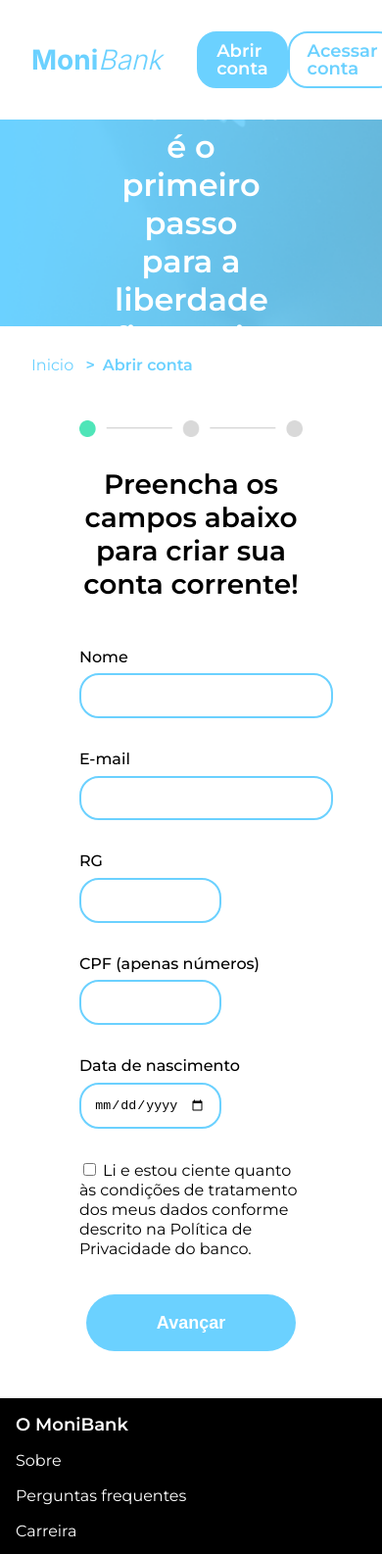
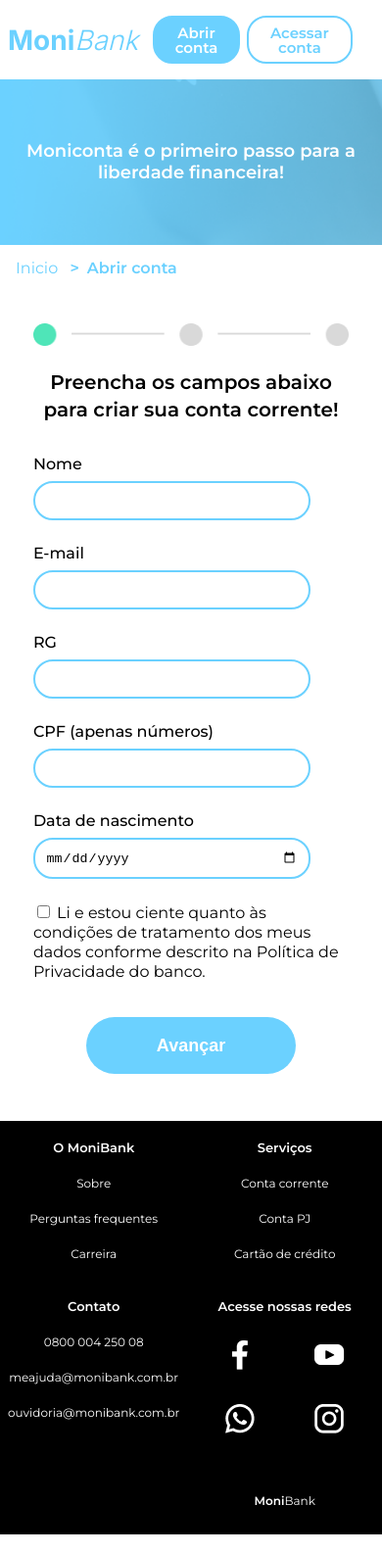
Before and after one commit to laraberns/monibank, a plain HTML site: page pages/abrir-conta-form.html in a window 390 px wide. Shown: the top 1586 px of the page at 98% size. Drawn offline with nearby package versions, Linux system fonts and the light colour scheme.

Commit message:
alterando responsividade

```diff
--- a/styles/footer.css
+++ b/styles/footer.css
@@ -42,11 +42,62 @@
 
 @media screen and (max-width: 798px) {
     .rodape {
-        display: block;
-        padding: 1em;
+        display: grid;
+        grid-template-columns: 1.5fr 2fr;
+        padding: 2em 0;
+        text-align: center;
+        align-items: start;
     }
 
     .redes-sociais__lista {
         display: block;
     }
+
+    .rodape__titulo {
+        font-size: 15px;
+    }
+
+    .rodape__link {
+        font-size: 14px;
+    }
+
+    .rodape__logo {
+        font-size: 14px;
+    }
+
+    .rodape__lista {
+        margin: 1em 1em 2em 1em;
+    }
 }
+
+@media screen and (max-width: 500px) {
+
+    .rodape {
+        padding: 1em 0;
+    }
+
+    .rodape__titulo {
+        font-size: 13px;
+    }
+
+    .rodape__link {
+        font-size: 12px;
+    }
+
+    .rodape__logo {
+        font-size: 12px;
+        margin: 0;
+    }
+
+    .rodape__lista {
+        margin: 0.5em 0.5em 2em 0.5em;
+    }
+
+    .redes-sociais__lista {
+        display: grid;
+        grid-template-columns: 1fr 1fr;
+        padding: 0;
+    }
+
+
+}
--- a/styles/formulario/styles.css
+++ b/styles/formulario/styles.css
@@ -145,7 +145,7 @@
 
 @media screen and (max-width: 900px) {
     .formulario {
-        width: 70%;
+        width: 80%;
     }
 
     .formulario__etapas {
@@ -159,4 +159,53 @@
     .container {
         margin: 2em;
     }
+
+    .banner {
+        height: 25vh;
+    }
+
+    .banner__titulo {
+        font-size: 22px;
+        line-height: normal;
+        width: 100%;
+        margin: 0 auto;
+    }
 }
+
+@media screen and (max-width: 500px) {
+    .banner__titulo {
+        font-size: 18px;
+    }
+
+    .formulario__titulo-texto {
+        font-size: 20px;
+        line-height: 28px;
+    }
+
+    .formulario__container {
+        margin: 2em 0;
+    }
+
+    .formulario {
+        width: 90%;
+    }
+
+    .banner {
+        height: 20vh;
+    }
+
+    .formulario__campo {
+        margin-bottom: 1.5em;
+    }
+
+    .container {
+        margin: 1em;
+    }
+
+    .campo__escrita {
+        width: 80%;
+        padding: 0.8em;
+        margin-top: .5em;
+
+    }
+}
--- a/styles/header.css
+++ b/styles/header.css
@@ -60,7 +60,7 @@
 
 @media screen and (max-width: 900px) {
     .cabecalho {
-        margin: 2em;
+        margin: 1em 0.5em;
     }
 
     .cabecalho__pesquisa,
@@ -70,5 +70,23 @@
 
     .cabecalho-lista__item-botao {
         display: block;
+        margin-right: 0.5em;
+        text-align: center;
     }
 }
+
+@media screen and (max-width: 500px) {
+    .cabecalho-lista__item-botao {
+        padding: 0.5em 0.5em;
+        justify-content: center;
+        text-align: center;
+    }
+
+    .cabecalho-lista {
+        display: flex;
+        align-items: center;
+        justify-content: center;
+        font-size: 15px;
+        margin: 0 1em;
+    }
+}
--- a/styles/pagina-inicial/styles.css
+++ b/styles/pagina-inicial/styles.css
@@ -3,7 +3,7 @@
     background-repeat: no-repeat;
     background-size: cover;
     width: 100%;
-    height: 60vh;
+    height: 55vh;
     display: flex;
     flex-direction: column;
     justify-content: center;
@@ -126,6 +126,12 @@
     margin: .5em 0;
 }
 
+@media screen and (max-width: 1100px) {
+    .banner {
+        height: 40vh;
+    }
+}
+
 @media screen and (max-width: 798px) {
     .beneficios-lista {
         display: block;
@@ -144,4 +150,109 @@
     .conta__titulo {
         padding: 1em 0;
     }
+
+    .banner {
+        min-width: 100vw;
+        height: 25vh;
+    }
+
+    .banner__titulo,
+    .conta__titulo {
+        font-size: 22px;
+        line-height: normal;
+    }
+
+    .banner__titulo {
+        width: 32%;
+        margin: 0 1em
+    }
+
+    .item-servicos__imagem {
+        width: 200px;
+    }
+
+    .item-servicos__titulo {
+        font-size: 18px;
+    }
+
+    .item-servicos {
+        margin: 1em 1em;
+    }
+
+    .lista-servicos {
+        margin: 2em 0;
+    }
+
+    .conta {
+        height: 40vh;
+    }
+
+    .beneficios__icone {
+        width: 50px;
+        height: 50px;
+    }
+
+    .beneficios-lista__item {
+        margin: 1em 0;
+    }
+
+    .servicos__titulo,
+    .beneficios__titulo {
+        font-size: 25px;
+        margin: 1em 0;
+    }
 }
+
+@media screen and (max-width: 500px) {
+    .banner__titulo, .conta__titulo, .conta__botao {
+        font-size: 16px;
+    }
+
+    .banner {
+        height: 20vh;
+    }
+
+    body {
+        width: 100vw;
+        margin: 0 0;
+    }
+
+    .item-servicos__imagem {
+        width: 150px;
+    }
+
+    .item-servicos__titulo {
+        font-size: 15px;
+    }
+
+    .item-servicos {
+        margin: 0.5em 0.5em;
+    }
+
+    .lista-servicos {
+        margin: 1em 0;
+    }
+
+    .servicos__titulo,
+    .beneficios__titulo {
+        font-size: 20px;
+        margin: 1em 0;
+    }
+
+    .conta {
+        height: 25vh;
+    }
+
+    .beneficios__icone {
+        width: 25px;
+        height: 25px;
+    }
+
+    .beneficios-lista__item {
+        font-size: 15px;
+    }
+
+    .beneficios-lista__titulo {
+        font-size: 18px;
+    }
+}
```
Also changed, not shown: index.html (+1 -2 lines).
